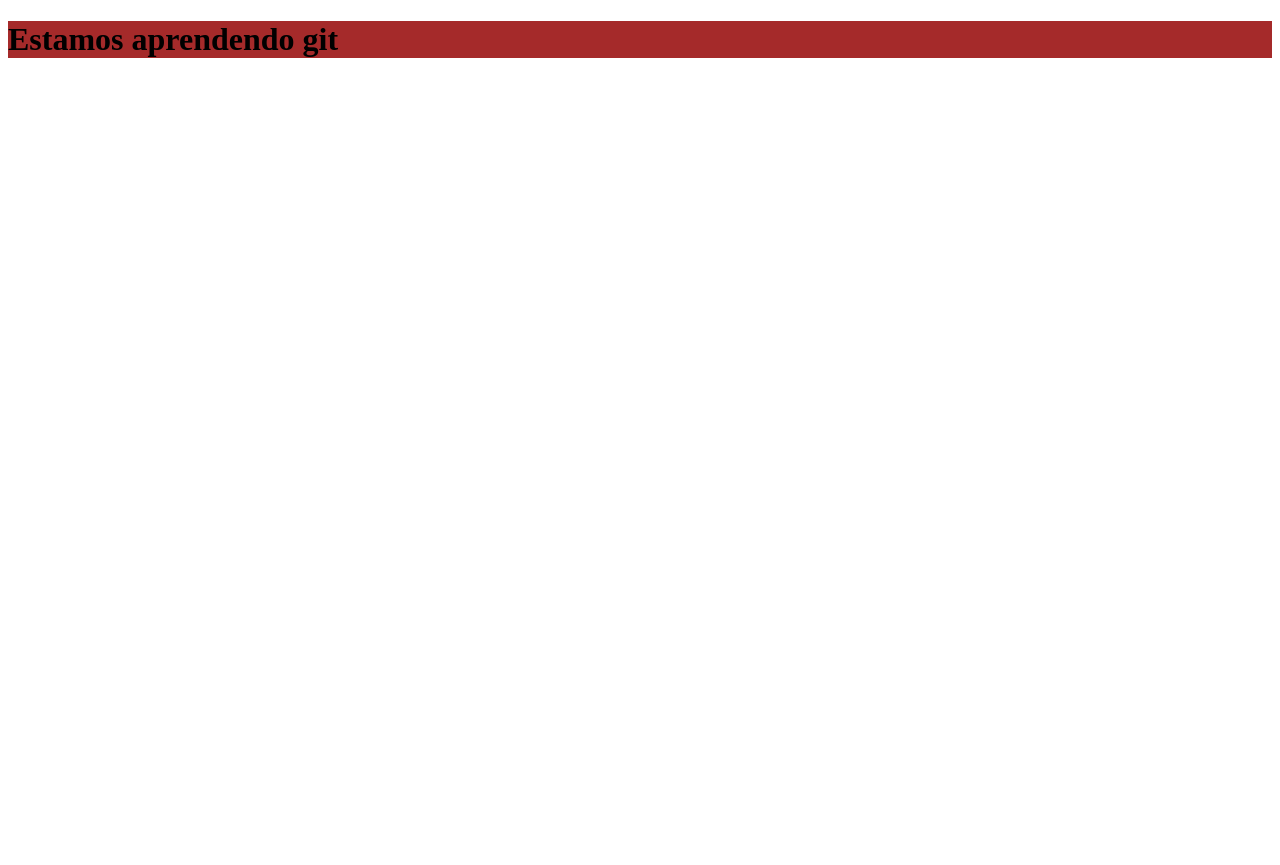
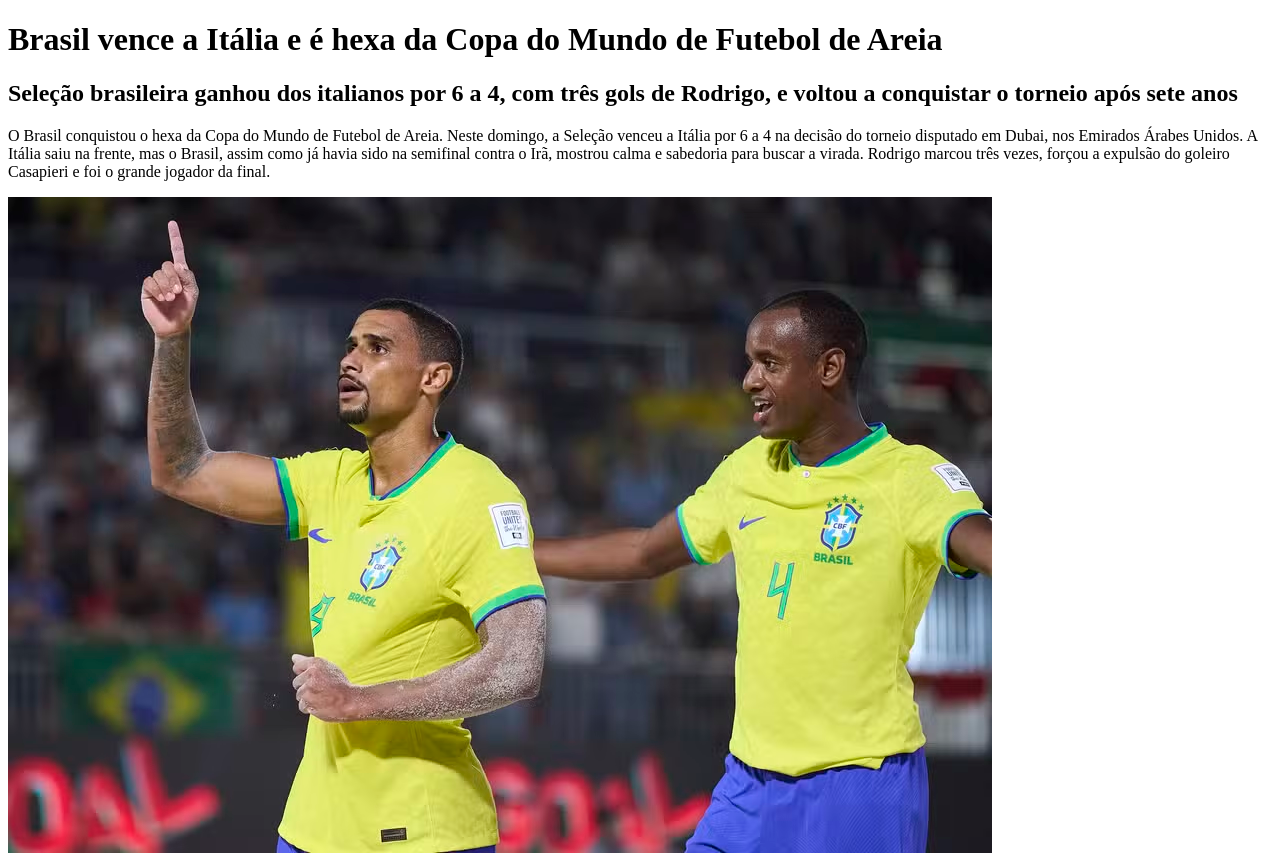
Before and after one commit to israaeldev/aprendendo_git, a plain HTML site: page index.html in a window 1280 px wide. Before the commit the page ends 800 px from the top, so only its background shows below. Drawn offline with Linux system fonts and the light colour scheme.

Commit message:
add titulo, subtitulo, paragrafo e imagem

```diff
--- a/index.html
+++ b/index.html
@@ -1,9 +1,14 @@
 <!DOCTYPE html>
 <html>
     <head>
-        <link rel="stylesheet" href="style.css">
+        <!-- <link rel="stylesheet" href="style.css"> -->
     </head>
     <body>
-        <h1>Estamos aprendendo git</h1>
+        <h1>Brasil vence a Itália e é hexa da Copa do Mundo de Futebol de Areia</h1>
+        <h2>Seleção brasileira ganhou dos italianos por 6 a 4, com três gols de Rodrigo, e voltou a conquistar o torneio após sete anos</h2>
+        <p>
+            O Brasil conquistou o hexa da Copa do Mundo de Futebol de Areia. Neste domingo, a Seleção venceu a Itália por 6 a 4 na decisão do torneio disputado em Dubai, nos Emirados Árabes Unidos. A Itália saiu na frente, mas o Brasil, assim como já havia sido na semifinal contra o Irã, mostrou calma e sabedoria para buscar a virada. Rodrigo marcou três vezes, forçou a expulsão do goleiro Casapieri e foi o grande jogador da final.
+        </p>
+        <img src="./img/brasil-x-italia.avif" alt="">
     </body>
 </html>
```
Also changed, not shown: img/brasil-x-italia.avif (added).
